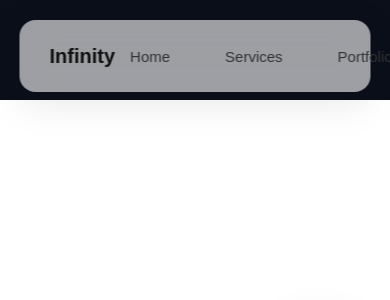
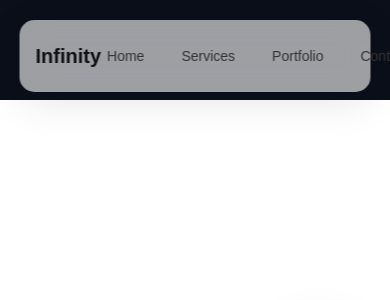
Before and after one commit to iamsumitsam01-tech/Infinity_agency_v2, a Django app: page / in a window 390 px wide. Shown: the top 300 px of the page. Run offline with Django 5.2, Linux system fonts and the light colour scheme; data comes from the database, SQL or seed files in the repository; some libraries are stand-ins or nearby versions.

Commit message:
css change style

```diff
--- a/static/css/style.css
+++ b/static/css/style.css
@@ -403,6 +403,7 @@ h2 {
     border-radius: 0;
 
     padding: 12px 16px;
+    border-radius: 15px;
   }
 
   .nav-links {
@@ -2193,3 +2194,22 @@ html, body {
     transform: translateY(0) scale(1);
   }
 }
+
+@media screen and (max-width: 768px) {
+
+.navbar {
+    padding: 12px 16px;
+    border-radius: 15px;
+}
+
+.navbar a {
+    font-size: 14px;
+    margin: 0 6px;
+}
+
+.logo {
+    font-size: 20px;
+    font-weight: 700;
+}
+
+}
```
